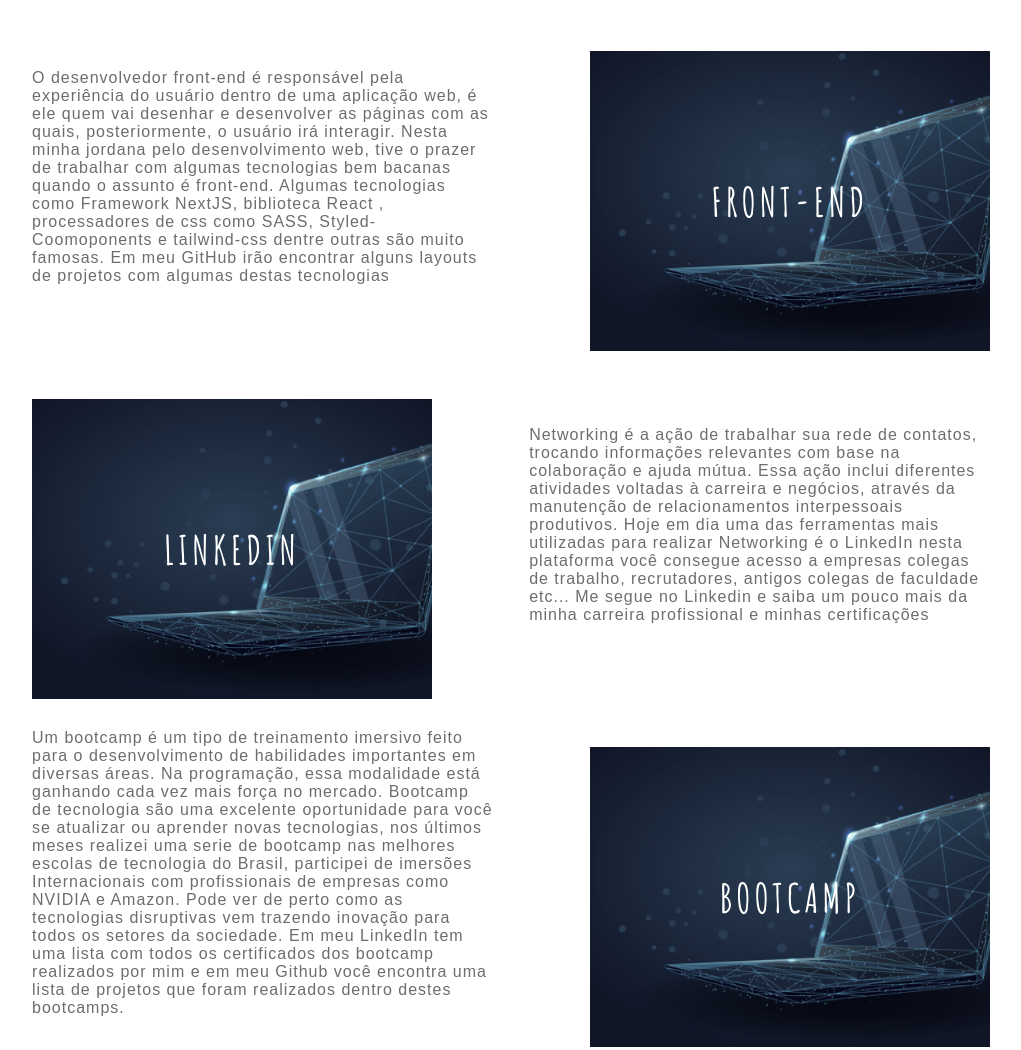
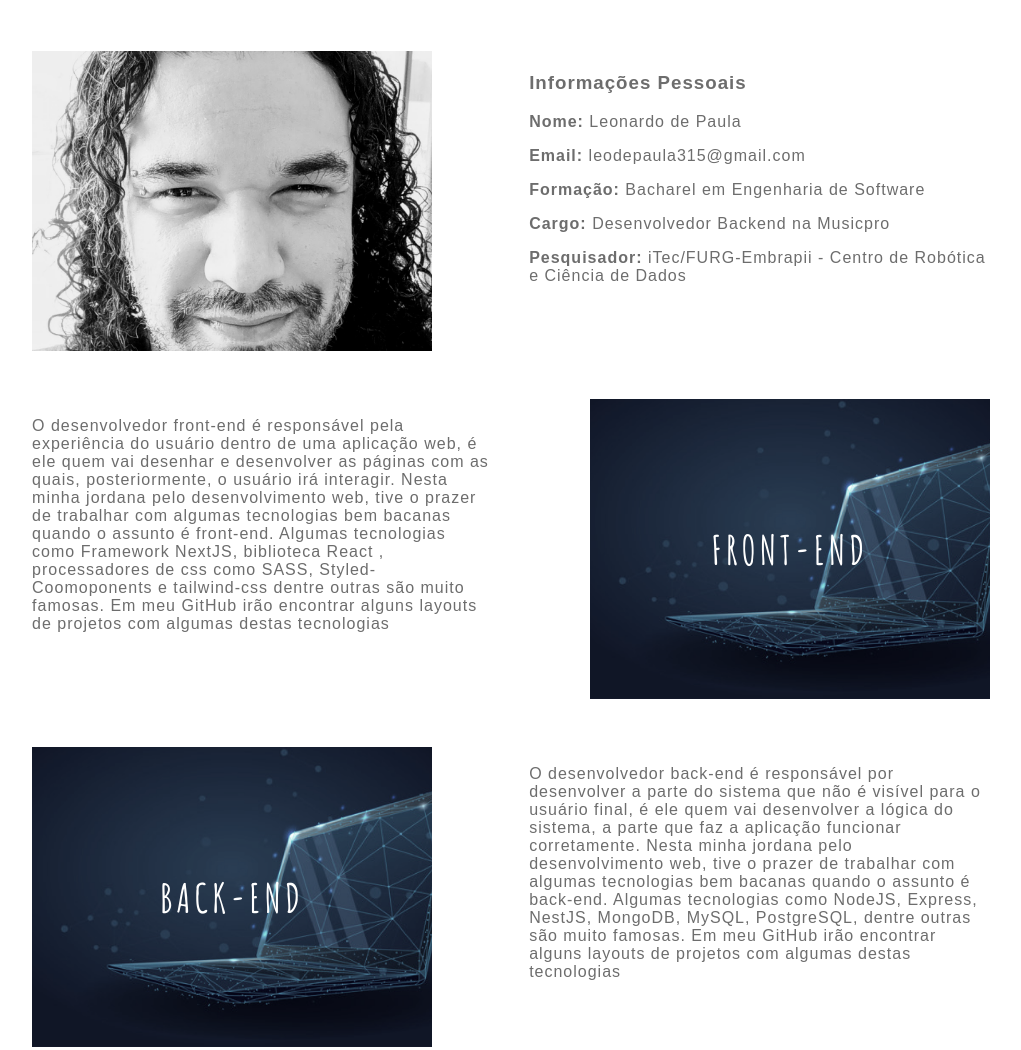
Before and after one commit to leonarddepaula/leonardodepaula, a plain HTML site: page index.html in a window 1280 px wide. Shown: the part 845-1895 px from the top of the page, without its empty margins (129-1150 px from the left). Drawn offline with Linux system fonts and the light colour scheme.

Commit message:
Refactor GTM /add new account

```diff
--- a/index.html
+++ b/index.html
@@ -16,7 +16,7 @@
         j.async = true;
         j.src = "https://www.googletagmanager.com/gtm.js?id=" + i + dl;
         f.parentNode.insertBefore(j, f);
-      })(window, document, "script", "dataLayer", "GTM-5L6P34QG");
+      })(window, document, "script", "dataLayer", "GTM-WP39HSWM");
     </script>
     <!-- End Google Tag Manager -->
     <title>Léo De Paula</title>
@@ -25,7 +25,7 @@
     <!-- Google Tag Manager (noscript) -->
     <noscript
       ><iframe
-        src="https://www.googletagmanager.com/ns.html?id=GTM-5L6P34QG"
+        src="https://www.googletagmanager.com/ns.html?id=GTM-WP39HSWM"
         height="0"
         width="0"
         style="display: none; visibility: hidden"
@@ -36,7 +36,7 @@
       <div class="header">
         <div class="checkbox-container">
           <div class="checkbox-wrapper">
-            <input type="checkbox" id="toggle" />
+            <input type="checkbox" id="toggle" title="Toggle Menu" />
             <label class="checkbox" for="toggle">
               <div class="trace"></div>
               <div class="trace"></div>
@@ -65,17 +65,46 @@
         <a
           href="https://www.linkedin.com/in/leonardo-de-paula-95765a196/"
           target="_blank"
+          rel="noopener"
           >Linkedin</a
         >
-        <a href="https://github.com/leonarddepaula" target="_blank">Github</a>
+        <a
+          href="https://github.com/leonarddepaula"
+          target="_blank"
+          rel="noopener"
+          >Github</a
+        >
         <a
           href="https://instagram.com/leodepaulaguitar?igshid=YmMyMTA2M2Y="
           target="_blank"
+          rel="noopener"
           >Instagram</a
         >
       </div>
     </header>
     <main class="container">
+      <div class="card-container">
+        <div class="card-photo">
+          <div class="card-wrapper">
+            <h2></h2>
+
+            <p>Veja meus projetos</p>
+          </div>
+        </div>
+        <div class="card-text">
+          <h3>Informações Pessoais</h3>
+          <p><strong>Nome:</strong> Leonardo de Paula</p>
+          <p><strong>Email:</strong> leodepaula315@gmail.com</p>
+          <p><strong>Formação:</strong> Bacharel em Engenharia de Software</p>
+
+          <p><strong>Cargo:</strong> Desenvolvedor Backend na Musicpro</p>
+          <p>
+            <strong>Pesquisador:</strong> iTec/FURG-Embrapii - Centro de
+            Robótica e Ciência de Dados
+          </p>
+        </div>
+      </div>
+
       <div class="card-container">
         <div class="card-text">
           O desenvolvedor front-end é responsável pela experiência do usuário
@@ -92,6 +121,50 @@
           <div class="card-wrapper">
             <h2>Front-end</h2>
             <p>Veja Meus Projetos web development</p>
+          </div>
+        </div>
+      </div>
+
+      <div class="card-container">
+        <div class="card">
+          <div class="card-wrapper">
+            <h2>Back-End</h2>
+
+            <p>Veja meus projetos</p>
+          </div>
+        </div>
+        <div class="card-text">
+          O desenvolvedor back-end é responsável por desenvolver a parte do
+          sistema que não é visível para o usuário final, é ele quem vai
+          desenvolver a lógica do sistema, a parte que faz a aplicação funcionar
+          corretamente. Nesta minha jordana pelo desenvolvimento web, tive o
+          prazer de trabalhar com algumas tecnologias bem bacanas quando o
+          assunto é back-end. Algumas tecnologias como NodeJS, Express, NestJS,
+          MongoDB, MySQL, PostgreSQL, dentre outras são muito famosas. Em meu
+          GitHub irão encontrar alguns layouts de projetos com algumas destas
+          tecnologias
+        </div>
+      </div>
+
+      <div class="card-container">
+        <div class="card-text">
+          Um bootcamp é um tipo de treinamento imersivo feito para o
+          desenvolvimento de habilidades importantes em diversas áreas. Na
+          programação, essa modalidade está ganhando cada vez mais força no
+          mercado. Bootcamp de tecnologia são uma excelente oportunidade para
+          você se atualizar ou aprender novas tecnologias, nos últimos meses
+          realizei uma serie de bootcamp nas melhores escolas de tecnologia do
+          Brasil, participei de imersões Internacionais com profissionais de
+          empresas como NVIDIA e Amazon. Pode ver de perto como as tecnologias
+          disruptivas vem trazendo inovação para todos os setores da sociedade.
+          Em meu LinkedIn tem uma lista com todos os certificados dos bootcamp
+          realizados por mim e em meu Github você encontra uma lista de projetos
+          que foram realizados dentro destes bootcamps.
+        </div>
+        <div class="card">
+          <div class="card-wrapper">
+            <h2>Bootcamp</h2>
+            <p>Uma jordana de aprendizado</p>
           </div>
         </div>
       </div>
@@ -115,29 +188,8 @@
           carreira profissional e minhas certificações
         </div>
       </div>
-      <div class="card-container">
-        <div class="card-text">
-          Um bootcamp é um tipo de treinamento imersivo feito para o
-          desenvolvimento de habilidades importantes em diversas áreas. Na
-          programação, essa modalidade está ganhando cada vez mais força no
-          mercado. Bootcamp de tecnologia são uma excelente oportunidade para
-          você se atualizar ou aprender novas tecnologias, nos últimos meses
-          realizei uma serie de bootcamp nas melhores escolas de tecnologia do
-          Brasil, participei de imersões Internacionais com profissionais de
-          empresas como NVIDIA e Amazon. Pode ver de perto como as tecnologias
-          disruptivas vem trazendo inovação para todos os setores da sociedade.
-          Em meu LinkedIn tem uma lista com todos os certificados dos bootcamp
-          realizados por mim e em meu Github você encontra uma lista de projetos
-          que foram realizados dentro destes bootcamps.
-        </div>
-        <div class="card">
-          <div class="card-wrapper">
-            <h2>Bootcamp</h2>
-            <p>Uma jordana de aprendizado</p>
-          </div>
-        </div>
-      </div>
     </main>
+
     <footer class="footer">&reg;Leonardo De Paula</footer>
   </body>
 </html>
--- a/styles.css
+++ b/styles.css
@@ -180,6 +180,8 @@ a:hover {
     top: 48px;
 }
 
+
+
 #toggle:checked + .checkbox {
     background-color: white;
 }
@@ -229,6 +231,22 @@ a:hover {
     transition: 0.3s;
 }
 
+.card-photo {
+    height: 300px;
+    width: 400px;
+    margin: 3rem 0 0;
+    background-image: url(./img008.jpg);
+    background-position: center;
+    background-repeat: no-repeat;
+    background-size: cover;
+    display: flex;
+    justify-content: center;
+    align-items: center;
+    filter: grayscale(0.6);
+    color: white;
+    cursor: pointer;
+    transition: 0.3s;
+}
 
 
 
@@ -326,10 +344,14 @@ a:hover {
     .card-text{
         width: 90%;
         margin-top: 2rem;
-        text-align: center;
+        text-align: justify;
     }
     .card:hover > .card-wrapper::before{
         height: 190px;
         width: 190px;
     }
+
+    /* carousel */
+
+
 }
```
Also changed, not shown: img008.jpg (added).
